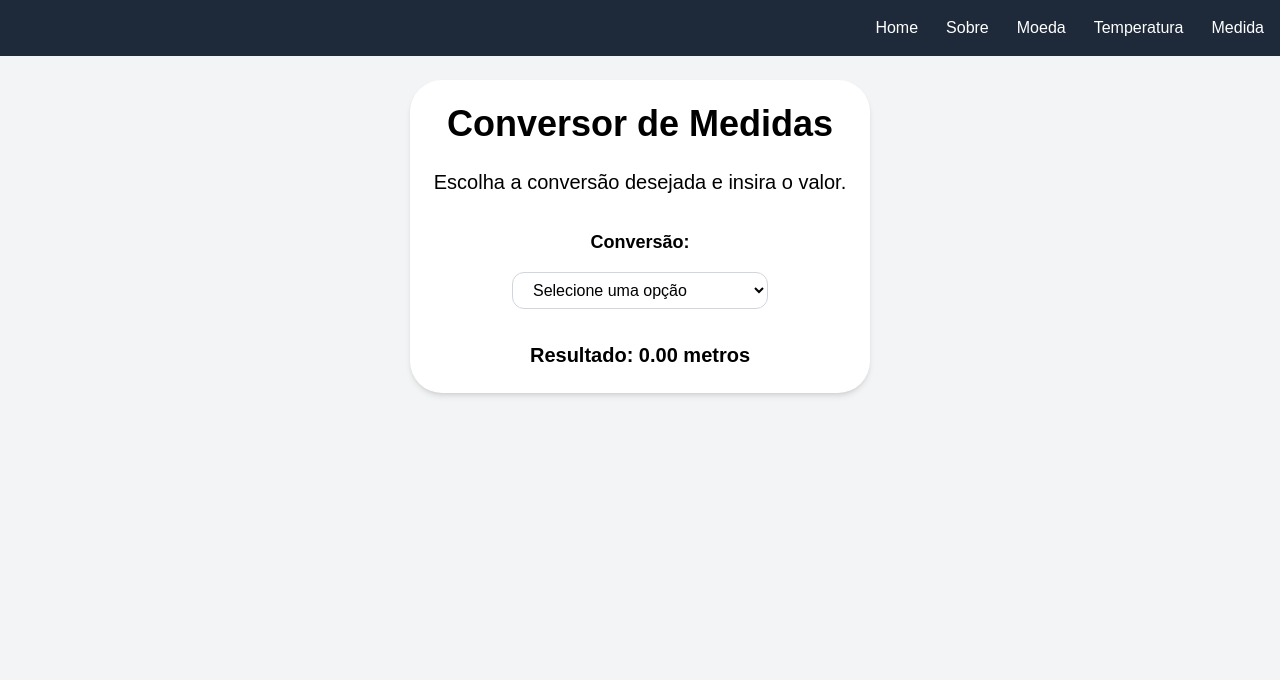
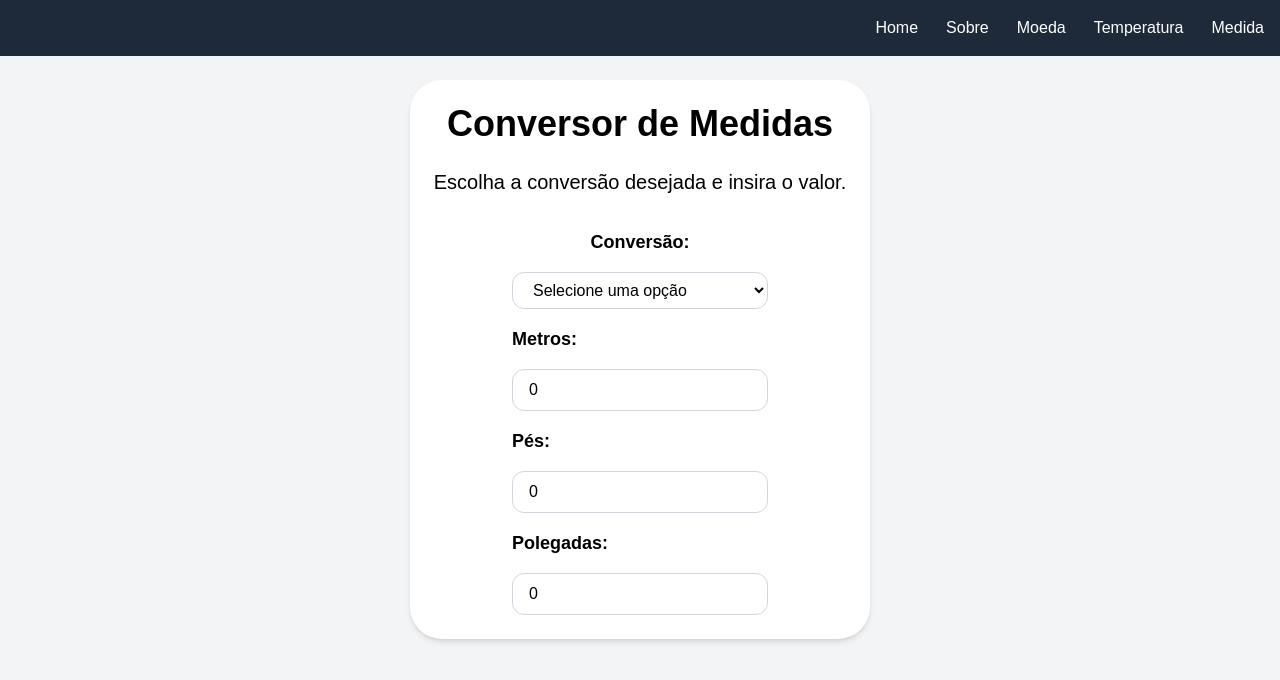
Before and after one commit to PedroDelmiro13/PFE-2025, a Next.js app in the folder ex04/my-app/: page /conversor-medida in a window 1280 px wide. Shown: the top 680 px of the page. Built offline with nearby package versions, Linux system fonts and the light colour scheme.

Commit message:
alterações na lógica da pagina de comprimento

```diff
--- a/ex04/my-app/src/pages/conversor-medida.jsx
+++ b/ex04/my-app/src/pages/conversor-medida.jsx
@@ -67,22 +67,22 @@ const Medida = () => {
                     <option value="pesEPolegadasParaMetro">Pés e Polegadas para Metros</option>
                 </select>
 
-                {tipoConversaoM === "metroParaPesEPolegadas" && (
-                    <div>
+
+                    <div className='flex flex-col space-y-4'>
                         <label htmlFor="valorMetro" className="text-black text-lg font-semibold">
                             Metros:
                         </label>
                         <input
                             type="number"
                             id="valorMetro"
-                            placeholder="Digite o valor em metros"
+                            value={metro}
                             onChange={(e) => setValorInputM(parseFloat(e.target.value) || 0)}
                             className="px-4 py-2 border border-gray-300 rounded-xl text-black w-64"
                         />
                     </div>
-                )}
 
-                {tipoConversaoM === "pesEPolegadasParaMetro" && (
+
+
                     <div className='flex flex-col space-y-4'>
                         <label htmlFor="valorPes" className="text-black text-lg font-semibold">
                             Pés:
@@ -90,7 +90,6 @@ const Medida = () => {
                         <input
                             type="number"
                             id="valorPes"
-                            placeholder="Digite os pés"
                             value={pes}
                             onChange={(e) => setPes(parseFloat(e.target.value) || 0)}
                             className="px-4 py-2 border border-gray-300 rounded-xl text-black w-64"
@@ -101,18 +100,11 @@ const Medida = () => {
                         <input
                             type="number"
                             id="valorPolegadas"
-                            placeholder="Digite as polegadas"
                             value={polegadas}
                             onChange={(e) => setPolegadas(parseFloat(e.target.value) || 0)}
                             className="px-4 py-2 border border-gray-300 rounded-xl text-black w-64"
                         />
                     </div>
-                )}
-                <p className="text-xl text-black font-semibold mt-4">
-                Resultado: {tipoConversaoM === "metroParaPesEPolegadas"
-                    ? `${pes} pés e ${polegadas.toFixed(2)} polegadas`
-                    : `${metro.toFixed(2)} metros`}
-                </p>
             </div>
         </div>
     </div>
```
